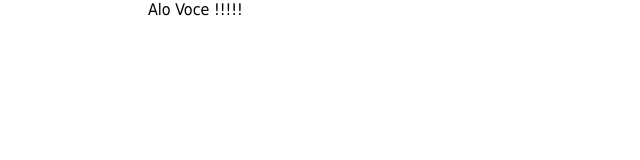
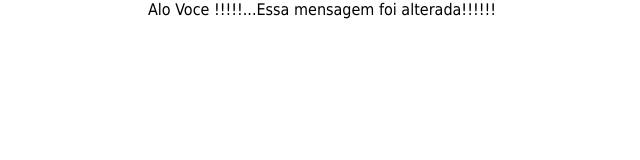
Before and after one commit to LuizFernando1256/lab4, a plain HTML site: page index.html in a window 1280 px wide. Shown: the whole page, without its empty margins (212-852 px from the left). Drawn offline with Linux system fonts and the light colour scheme.

Commit message:
atualizacao2.0 do index.html

```diff
--- a/index.html
+++ b/index.html
@@ -10,6 +10,6 @@
 </style>
 </head>
 <body>
-<p>  Alo Voce !!!!!   <p/>
+<p>  Alo Voce !!!!!...Essa mensagem foi alterada!!!!!!   <p/>
 </body>
 </html>
```
